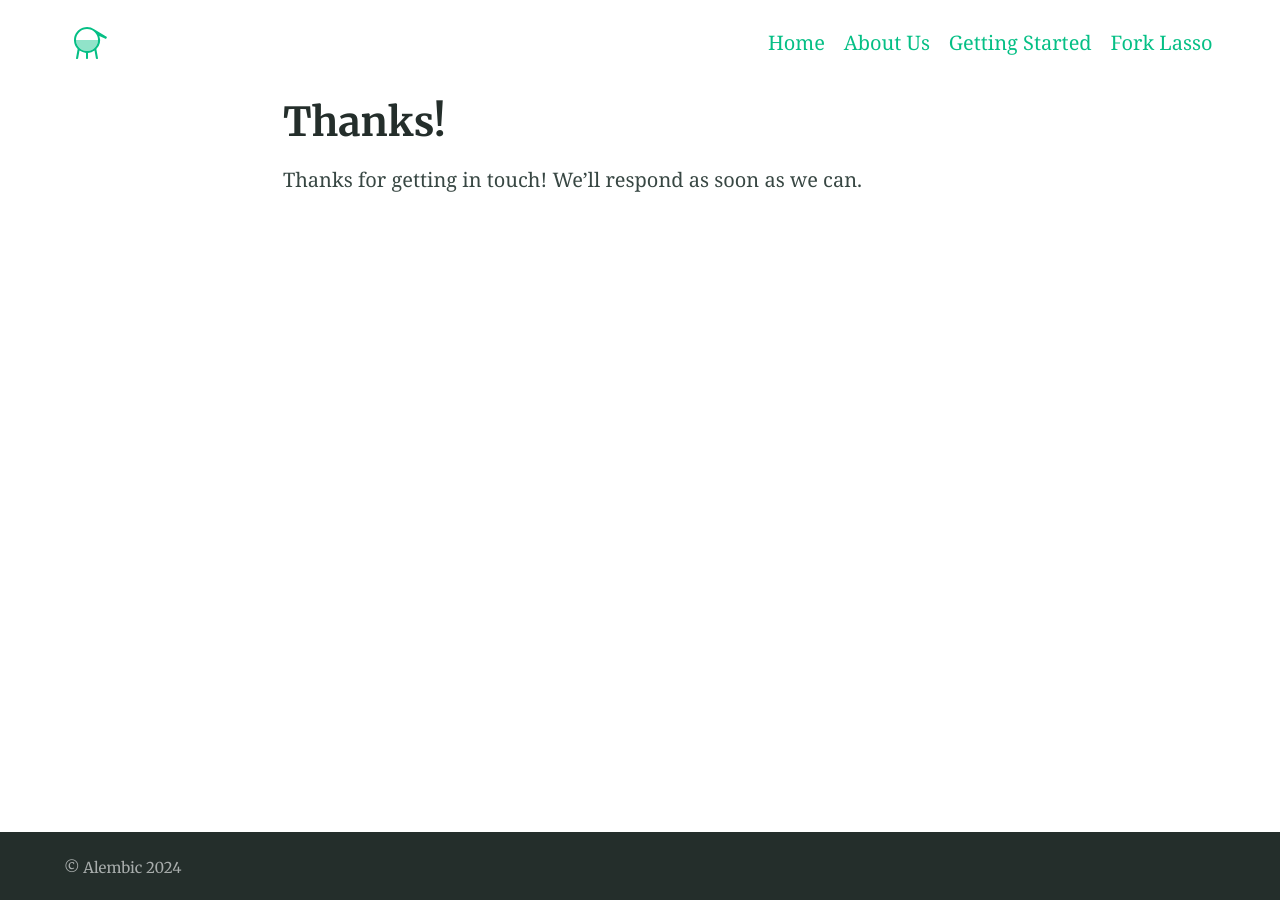
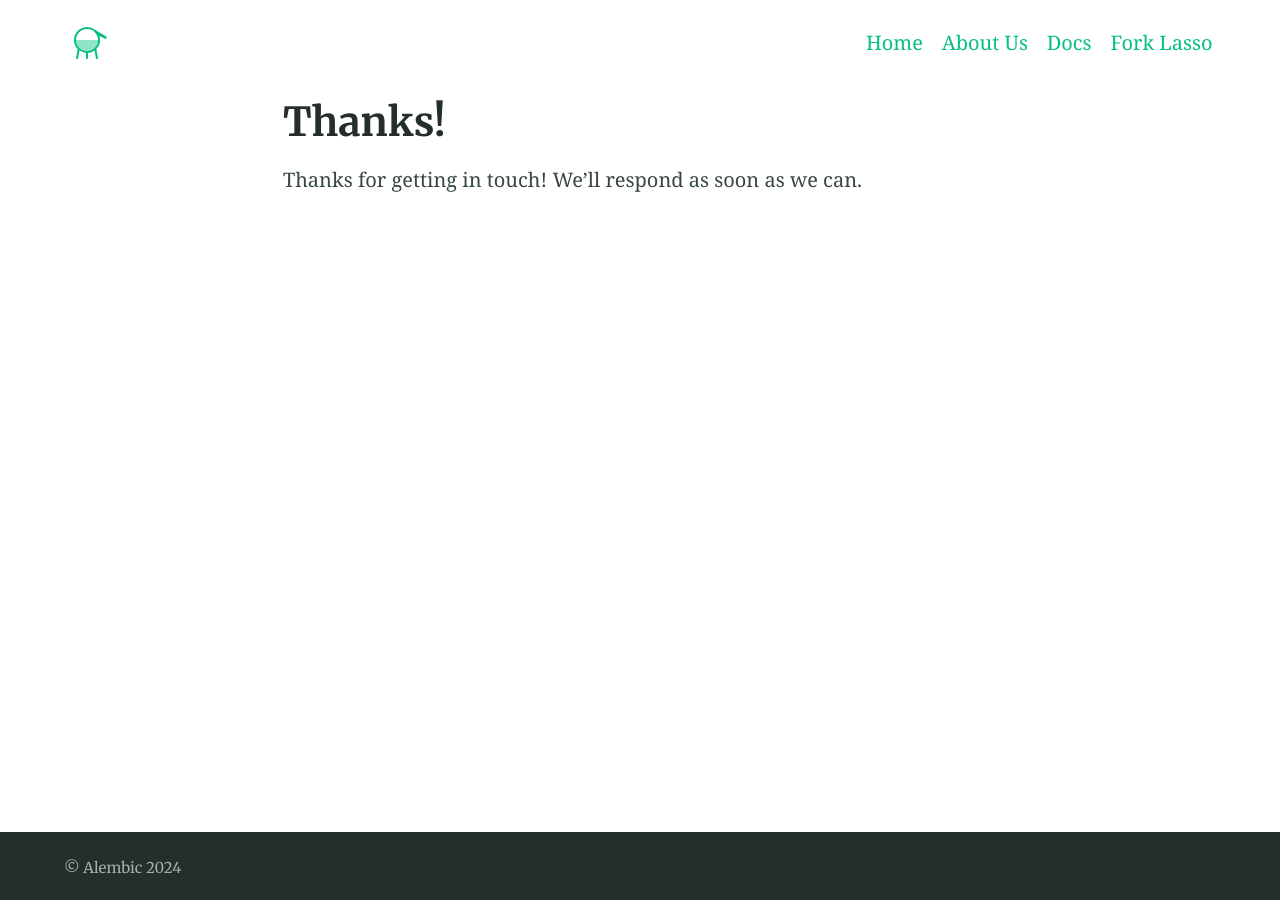
Before and after one commit to BlackOptimusPrime/the-lasso-website, a Jekyll site: the page built from thanks.md, in a window 1280 px wide. Built offline with Jekyll 4.4.1, drawn with Linux system fonts in a browser that asks for light colours.

Commit message:
Update _config.yml

```diff
--- a/_config.yml
+++ b/_config.yml
@@ -127,7 +127,7 @@ navigation_header:
   #url: /elements/
 - title: About Us
   url: /blog/
-- title: Getting Started
+- title: Docs
   url: /categories/
 #- title: Search
  # url: /search/
```
